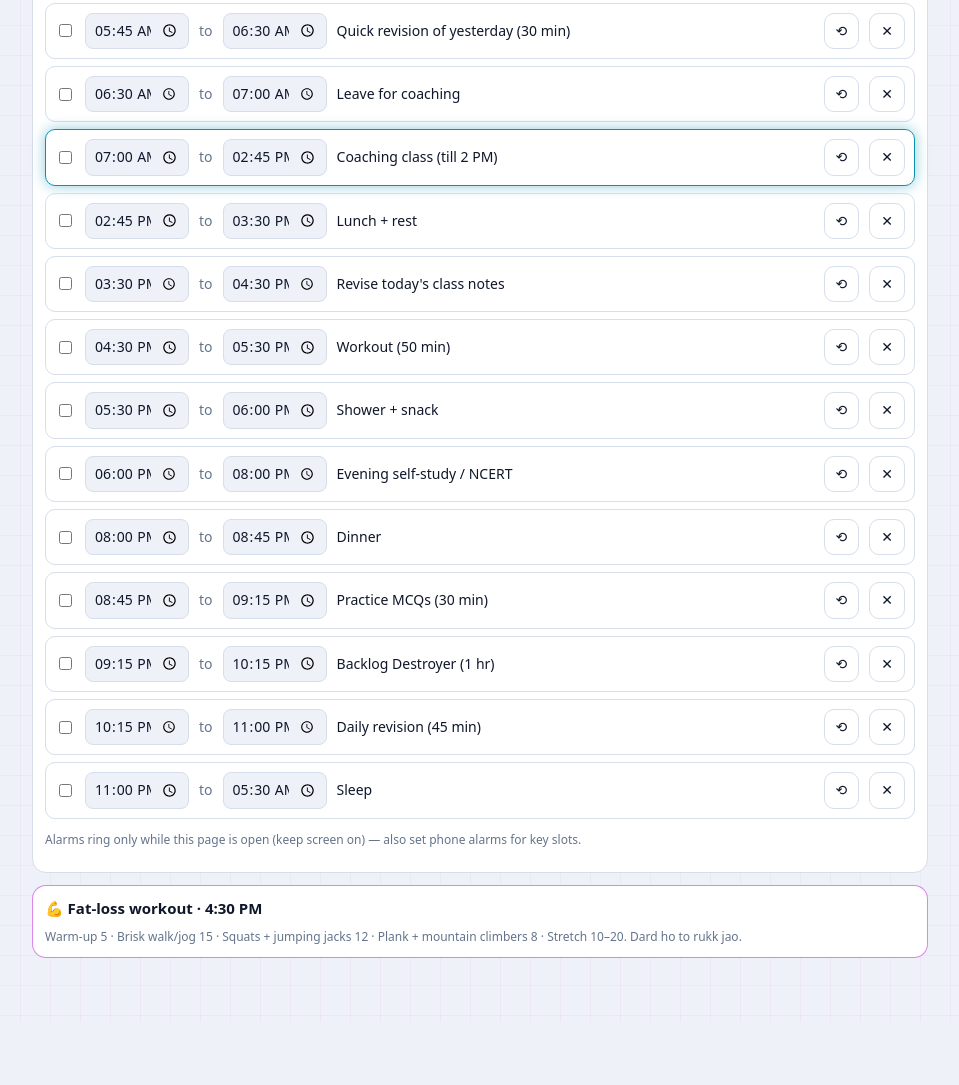
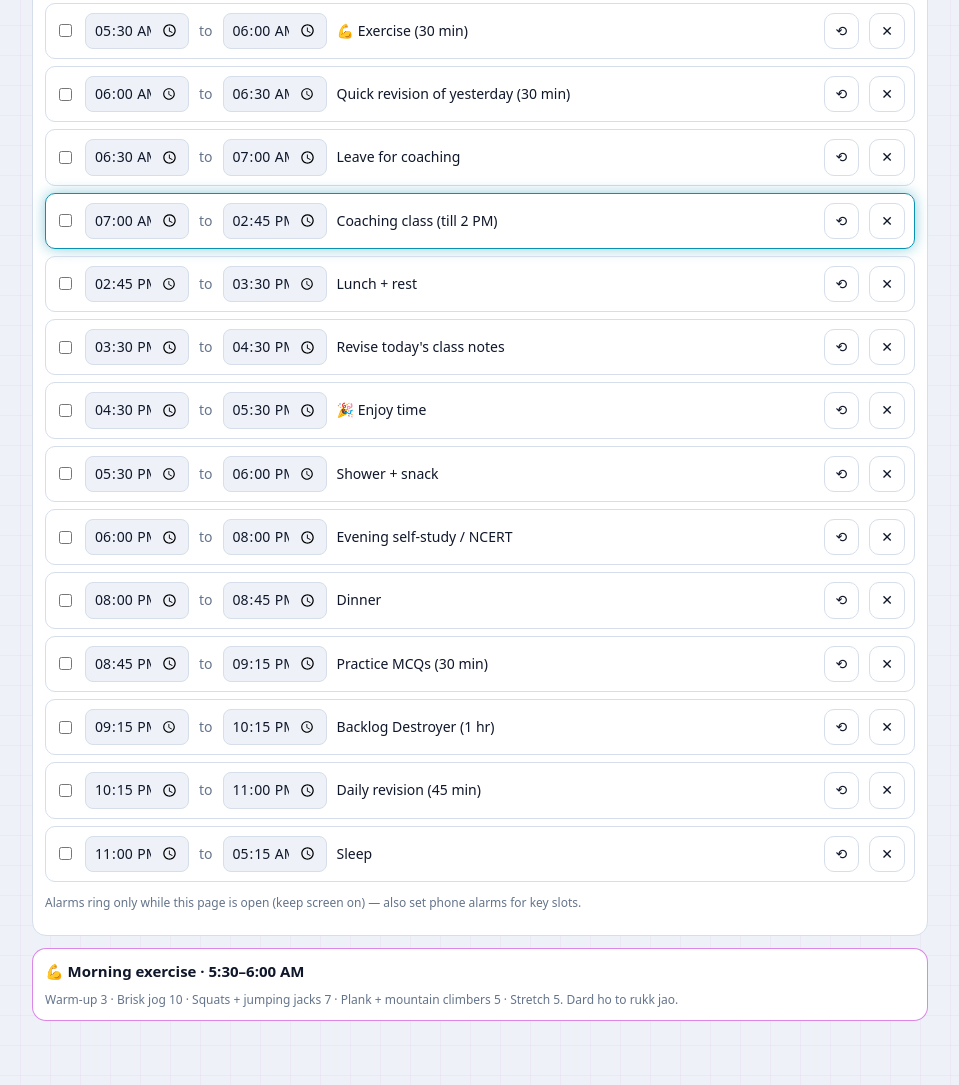
Before and after one commit to manish121577-boop/XITRRRR, a plain HTML site: page index.html in a window 1280 px wide. Shown: the part 545-1630 px from the top of the page, without its empty margins (160-1119 px from the left). Before the commit the page ends 1567 px from the top, so only its background shows below. Drawn offline with Linux system fonts and the light colour scheme.

Commit message:
Add files via upload

```diff
--- a/index.html
+++ b/index.html
@@ -77,7 +77,7 @@ details.br{border:1px solid var(--line);border-radius:10px;margin:6px 0;padding:
 <div class="card row"><span class="mut">Custom alarm</span><div><input type="time" id="nt"> <input id="nn" placeholder="Task title" style="width:150px"> <button class="pri" onclick="addSlot()">+ Add</button></div></div>
 <div class="card"><div class="row"><h2 id="rh"></h2><div><button onclick="resetTimes()">⟲ Reset times</button> <button onclick="resetTicks()">Reset ticks</button></div></div><div id="list"></div>
 <p class="mut">Alarms ring only while this page is open (keep screen on) — also set phone alarms for key slots.</p></div>
-<div class="card pk"><h2>💪 Fat-loss workout · 4:30 PM</h2><div class="mut">Warm-up 5 · Brisk walk/jog 15 · Squats + jumping jacks 12 · Plank + mountain climbers 8 · Stretch 10–20. Dard ho to rukk jao.</div></div>
+<div class="card pk"><h2>💪 Morning exercise · 5:30–6:00 AM</h2><div class="mut">Warm-up 3 · Brisk jog 10 · Squats + jumping jacks 7 · Plank + mountain climbers 5 · Stretch 5. Dard ho to rukk jao.</div></div>
 </section>
 
 <section id="ncert" hidden>
@@ -127,7 +127,7 @@ details.br{border:1px solid var(--line);border-radius:10px;margin:6px 0;padding:
 const $=id=>document.getElementById(id);
 const store={get(k,d){try{const v=localStorage.getItem(k);return v?JSON.parse(v):d}catch(e){return d}},set(k,v){try{localStorage.setItem(k,JSON.stringify(v))}catch(e){}}};
 const today=()=>new Date().toLocaleDateString('en-CA');
-const WEEK=[["05:30","Wake up + 2 glasses water"],["05:45","Quick revision of yesterday (30 min)"],["06:30","Leave for coaching"],["07:00","Coaching class (till 2 PM)"],["14:45","Lunch + rest"],["15:30","Revise today's class notes"],["16:30","Workout (50 min)"],["17:30","Shower + snack"],["18:00","Evening self-study / NCERT"],["20:00","Dinner"],["20:45","Practice MCQs (30 min)"],["21:15","Backlog Destroyer (1 hr)"],["22:15","Daily revision (45 min)"],["23:00","Sleep"]];
+const WEEK=[["05:15","Wake up + 2 glasses water"],["05:30","💪 Exercise (30 min)"],["06:00","Quick revision of yesterday (30 min)"],["06:30","Leave for coaching"],["07:00","Coaching class (till 2 PM)"],["14:45","Lunch + rest"],["15:30","Revise today's class notes"],["16:30","🎉 Enjoy time"],["17:30","Shower + snack"],["18:00","Evening self-study / NCERT"],["20:00","Dinner"],["20:45","Practice MCQs (30 min)"],["21:15","Backlog Destroyer (1 hr)"],["22:15","Daily revision (45 min)"],["23:00","Sleep"]];
 const SUN=[["07:00","Wake up + water + walk"],["08:00","Study block 1 · backlog (1 hr)"],["09:00","Study block 2 · weekly mistakes (1 hr)"],["10:00","Break + breakfast"],["15:00","🎮 Gaming time (1 hr)"],["16:00","Evening walk + Monday targets"],["21:15","Light revision (30 min)"],["22:30","Sleep"]];
 let md=store.get('mode',new Date().getDay()===0?'sun':'week'),custom=store.get('custom',{week:[],sun:[]}),armed=store.get('arm',true);
 let state=store.get('day_'+today(),{ticks:{},water:0});
```
